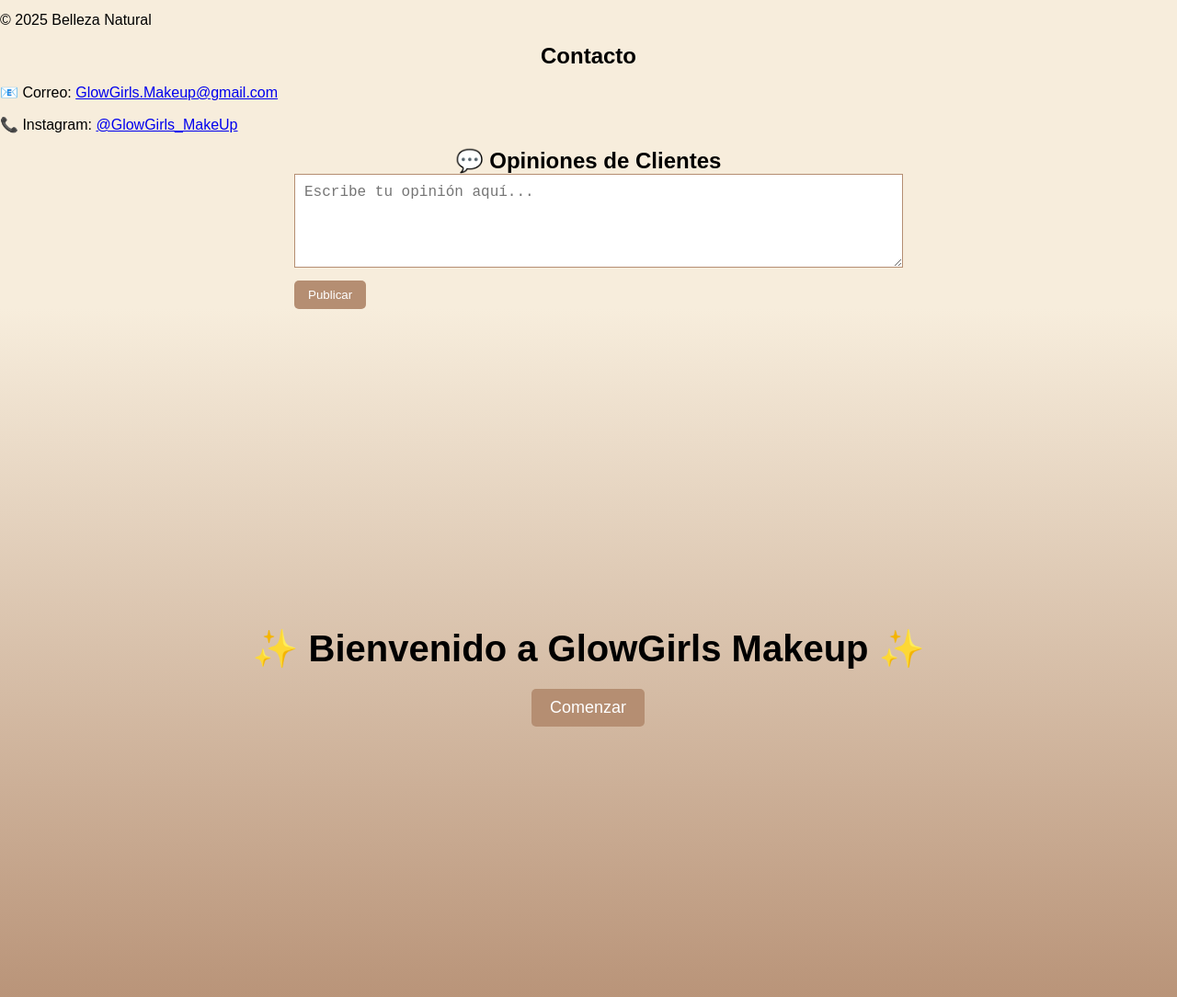
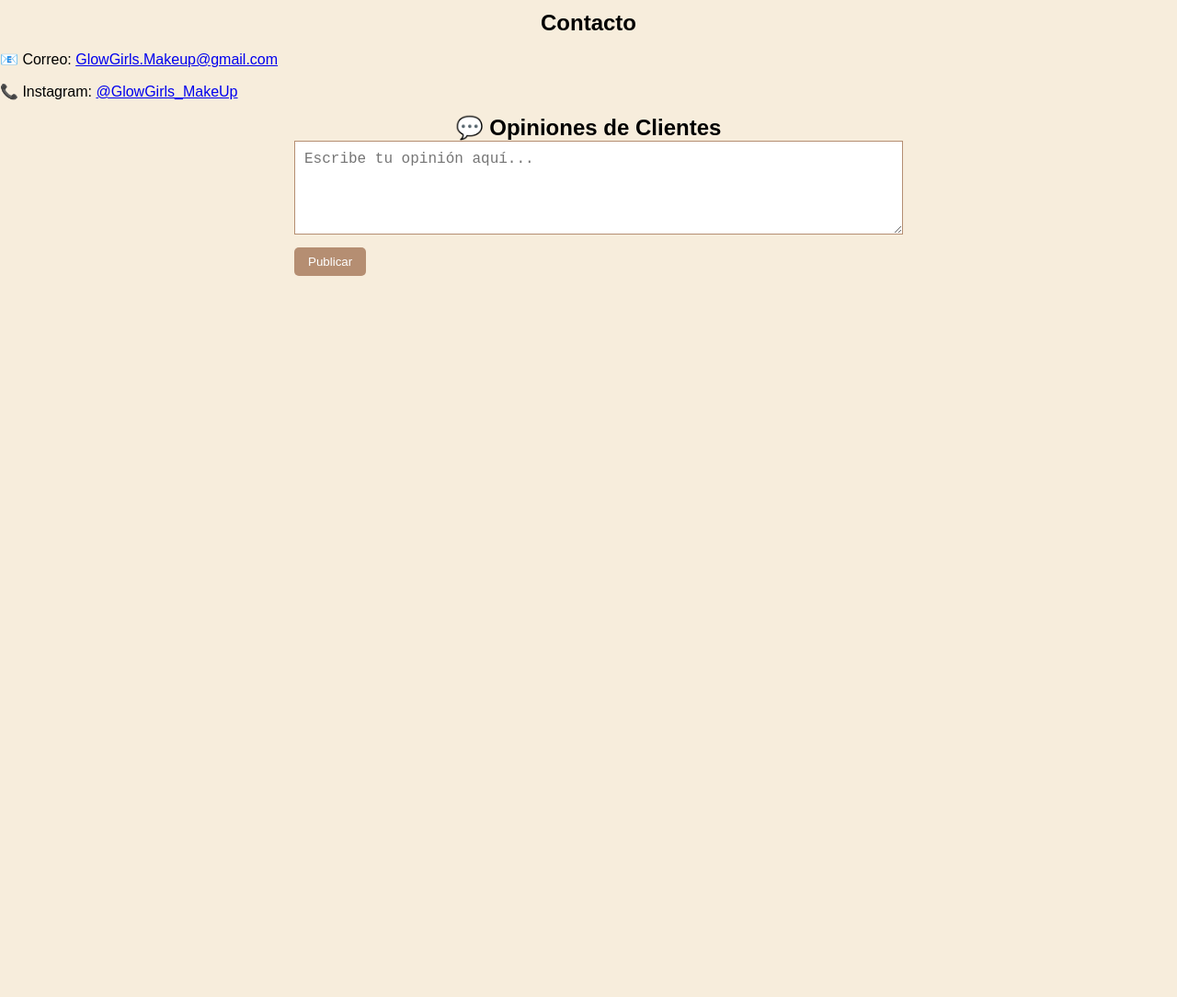
Before and after one commit to GlowGirlsMakeup/pruebas, a plain HTML site: page index.html in a window 1280 px wide. Shown: the part 2444-3528 px from the top of the page at 92% size. After the commit the page ends 2744 px from the top, so only its background shows below. Drawn offline with Linux system fonts and the light colour scheme.

Commit message:
Update index.html

```diff
--- a/index.html
+++ b/index.html
@@ -7,13 +7,11 @@
   <link rel="stylesheet" href="style.css" />
 </head>
 <body>
-<<<<<<< HEAD
+
 <section id="portada">
     <h1 class="titulo">✨ Bienvenido a GlowGirls Makeup ✨</h1>
     <button id="botonAccion">Comenzar</button>
 </section>
-=======
->>>>>>> parent of 0d16d32 (41)
 
   <div class="busqueda-container">
     <input type="text" id="busqueda" placeholder="🔍 Buscar productos..." />
@@ -109,11 +107,6 @@
     <button onclick="agregarComentario()">Publicar</button>
 </section>
 
-<section id="portada">
-    <h1 class="titulo">✨ Bienvenido a GlowGirls Makeup ✨</h1>
-    <button id="botonAccion">Comenzar</button>
-</section>
-
   <script src="script.js"></script>
 </body>
 </html>
```
